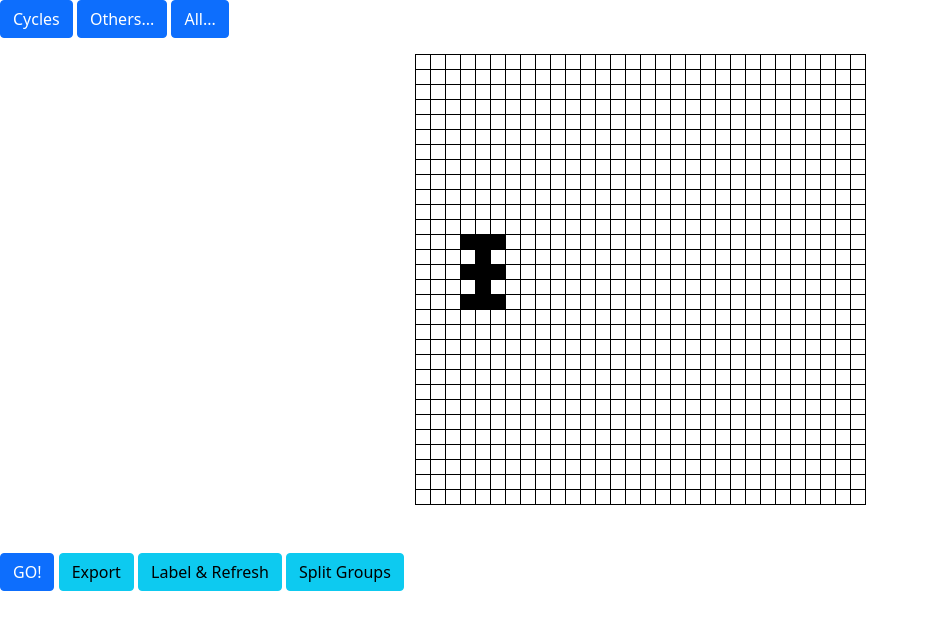
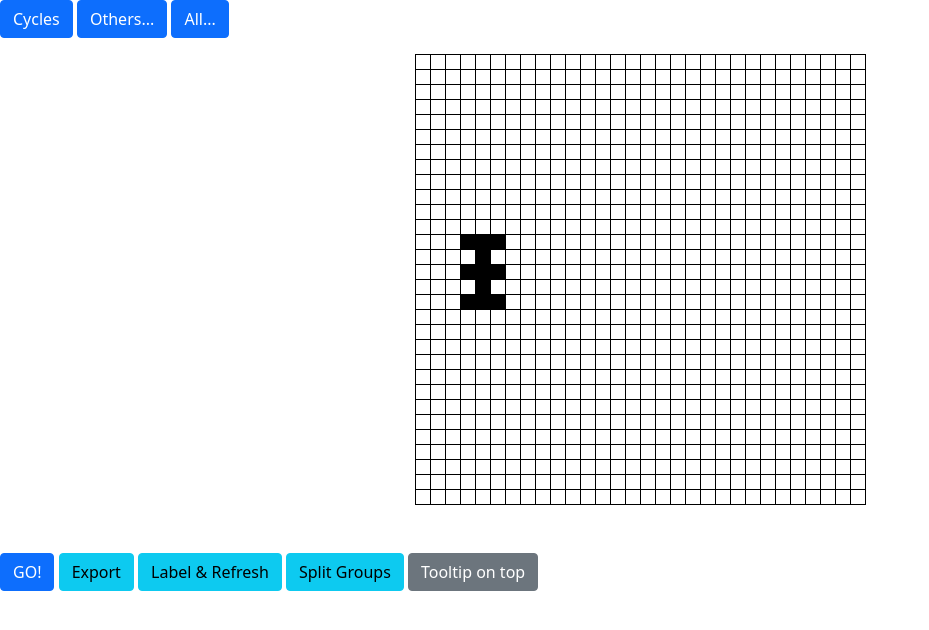
Before and after one commit to Froggek/froggek.github.io, a website built with webpack: page index.html in a window 1280 px wide. Shown: the whole page, without its empty margins (0-929 px from the left). Built offline with nearby package versions, Linux system fonts and the light colour scheme.

Commit message:
button to test tooltip

```diff
--- a/index.html
+++ b/index.html
@@ -49,6 +49,10 @@
             <button type="button" id="export-btn" class="btn btn-info">Export</button>
             <button type="button" id="label-and-paint-btn" class="btn btn-info">Label & Refresh</button>
             <button type="button" id="split-groups-btn" class="btn btn-info">Split Groups</button>
+
+            <button type="button" class="btn btn-secondary" data-bs-toggle="tooltip" data-bs-placement="top" title="Tooltip on top">
+                Tooltip on top
+              </button>
         </div>
 
         <div id="export-area"></div>
```
